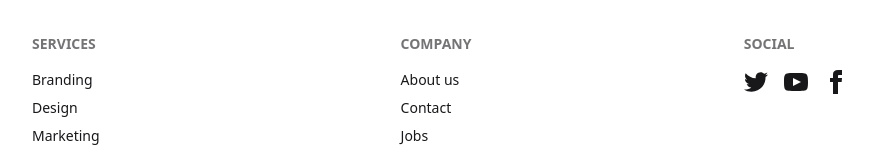
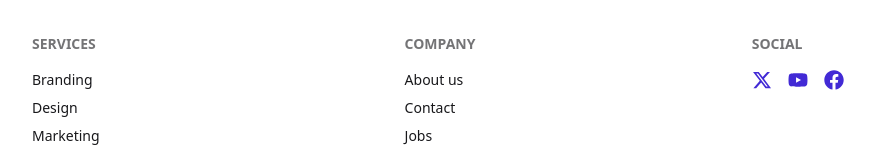
Before and after one commit to robiul1hossen/loan-link-client, a React (Vite) app: page /all-loans in a window 1280 px wide. Shown: the part 970-1126 px from the top of the page, without its empty margins (72-947 px from the left). Built offline with nearby package versions, Linux system fonts and the light colour scheme; no server answers.

Commit message:
add aos animation

```diff
--- a/src/components/Banner.jsx
+++ b/src/components/Banner.jsx
@@ -56,9 +56,7 @@ const Banner = () => {
                   <Link to="/loan-form" className="btn btn-primary btn-lg">
                     Apply for Loan
                   </Link>
-                  <Link
-                    to="/loans"
-                    className="btn btn-outline btn-primary btn-lg">
+                  <Link to="/" className="btn btn-outline btn-primary btn-lg">
                     Explore Loans
                   </Link>
                 </div>
@@ -92,9 +90,7 @@ const Banner = () => {
                   <Link to="/loan-form" className="btn btn-secondary btn-lg">
                     Apply for Loan
                   </Link>
-                  <Link
-                    to="/loans"
-                    className="btn btn-outline btn-white btn-lg">
+                  <Link to="/" className="btn btn-outline btn-white btn-lg">
                     Explore Loans
                   </Link>
                 </div>
@@ -131,9 +127,7 @@ const Banner = () => {
                   <Link to="/loan-form" className="btn btn-success btn-lg">
                     Apply for Loan
                   </Link>
-                  <Link
-                    to="/loans"
-                    className="btn btn-outline btn-success btn-lg">
+                  <Link to="/" className="btn btn-outline btn-success btn-lg">
                     Explore Loans
                   </Link>
                 </div>
--- a/src/components/Footer.jsx
+++ b/src/components/Footer.jsx
@@ -1,4 +1,6 @@
 import React from "react";
+import { FaFacebook, FaYoutube } from "react-icons/fa";
+import { FaXTwitter } from "react-icons/fa6";
 
 const Footer = () => {
   return (
@@ -22,34 +24,13 @@ const Footer = () => {
           <h6 className="footer-title">Social</h6>
           <div className="grid grid-flow-col gap-4">
             <a>
-              <svg
-                xmlns="http://www.w3.org/2000/svg"
-                width="24"
-                height="24"
-                viewBox="0 0 24 24"
-                className="fill-current">
-                <path d="M24 4.557c-.883.392-1.832.656-2.828.775 1.017-.609 1.798-1.574 2.165-2.724-.951.564-2.005.974-3.127 1.195-.897-.957-2.178-1.555-3.594-1.555-3.179 0-5.515 2.966-4.797 6.045-4.091-.205-7.719-2.165-10.148-5.144-1.29 2.213-.669 5.108 1.523 6.574-.806-.026-1.566-.247-2.229-.616-.054 2.281 1.581 4.415 3.949 4.89-.693.188-1.452.232-2.224.084.626 1.956 2.444 3.379 4.6 3.419-2.07 1.623-4.678 2.348-7.29 2.04 2.179 1.397 4.768 2.212 7.548 2.212 9.142 0 14.307-7.721 13.995-14.646.962-.695 1.797-1.562 2.457-2.549z"></path>
-              </svg>
+              <FaXTwitter className="text-primary cursor-pointer" size={20} />
             </a>
             <a>
-              <svg
-                xmlns="http://www.w3.org/2000/svg"
-                width="24"
-                height="24"
-                viewBox="0 0 24 24"
-                className="fill-current">
-                <path d="M19.615 3.184c-3.604-.246-11.631-.245-15.23 0-3.897.266-4.356 2.62-4.385 8.816.029 6.185.484 8.549 4.385 8.816 3.6.245 11.626.246 15.23 0 3.897-.266 4.356-2.62 4.385-8.816-.029-6.185-.484-8.549-4.385-8.816zm-10.615 12.816v-8l8 3.993-8 4.007z"></path>
-              </svg>
+              <FaYoutube className="text-primary cursor-pointer" size={20} />
             </a>
             <a>
-              <svg
-                xmlns="http://www.w3.org/2000/svg"
-                width="24"
-                height="24"
-                viewBox="0 0 24 24"
-                className="fill-current">
-                <path d="M9 8h-3v4h3v12h5v-12h3.642l.358-4h-4v-1.667c0-.955.192-1.333 1.115-1.333h2.885v-5h-3.808c-3.596 0-5.192 1.583-5.192 4.615v3.385z"></path>
-              </svg>
+              <FaFacebook className="text-primary cursor-pointer" size={20} />
             </a>
           </div>
         </nav>
--- a/src/components/LoanCard.jsx
+++ b/src/components/LoanCard.jsx
@@ -3,15 +3,16 @@ import { FaArrowRight } from "react-icons/fa";
 import { Link } from "react-router";
 
 const LoanCard = ({ loan }) => {
-  const { _id, title, description, maxLimit, loanImage, interestRate } = loan;
+  const { _id, title, description, maxLimit, image, interestRate } = loan;
+  console.log(image);
   return (
-    <div className="">
+    <div className="rounded-2xl hover:bg-slate-50 hover:text-black duration-500 transition-all ease-in-out">
       <div className="card card-sm shadow-sm">
         <div className="card-body">
           <h2 className="card-title font-bold">{title}</h2>
           <img
             className="w-full h-[150px] object-cover hover:scale-105 transition duration-300 overflow-hidden cursor-pointer rounded-lg"
-            src={loanImage}
+            src={image}
             alt=""
           />
           <p>{description.slice(0, 60)}...</p>
--- a/src/components/Navbar.jsx
+++ b/src/components/Navbar.jsx
@@ -18,7 +18,7 @@ const Navbar = () => {
       });
   };
   const links = (
-    <div className=" flex justify-center items-center">
+    <div className=" flex flex-col md:flex-row md:justify-center md:items-center">
       <NavLink to="/">
         <li className="font-semibold mx-3">Home</li>
       </NavLink>
--- a/src/components/Title.jsx
+++ b/src/components/Title.jsx
@@ -4,7 +4,7 @@ const Title = ({ text1, text2, text3 }) => {
   return (
     <div>
       <div className="text-center">
-        <h2 className="text-4xl font-bold -mb-1 ">
+        <h2 className="text-2xl md:text-4xl font-bold -mb-1 ">
           <span className="text-primary">{text1}</span> <span>{text2}</span>
         </h2>
 
@@ -59,7 +59,7 @@ const Title = ({ text1, text2, text3 }) => {
     stroke-linecap: round; /* makes the end rounded */
   }
 `}</style>
-        <p className="w-1/2 mx-auto mt-1">{text3}</p>
+        <p className="w-full md:w-1/2 px-4 md:px-0 mx-auto mt-1">{text3}</p>
       </div>
     </div>
   );
--- a/src/layouts/DashboardLayout.jsx
+++ b/src/layouts/DashboardLayout.jsx
@@ -12,12 +12,20 @@ import { NavLink, Outlet } from "react-router";
 import Footer from "../components/Footer";
 import useRole from "../hooks/useRole";
 import Loader from "../components/Loader";
-import { use } from "react";
+import { use, useEffect } from "react";
 import { AuthContext } from "../context/AuthContext";
+import AOS from "aos";
+import "aos/dist/aos.css";
 
 const DashboardLayout = () => {
   const { role, roleLoading } = useRole();
   const { loading } = use(AuthContext);
+  useEffect(() => {
+    AOS.init({
+      duration: 1000,
+      once: false,
+    });
+  }, []);
   if (loading || roleLoading) {
     return <Loader />;
   }
--- a/src/pages/AllLoans.jsx
+++ b/src/pages/AllLoans.jsx
@@ -40,7 +40,7 @@ const AllLoans = () => {
         }
       />
       <div className=" gap-5 ">
-        <div className="md:text-right mb-4">
+        <div className="md:text-right mb-4 ps-4 md:ps-0">
           <input
             type="text"
             onChange={(e) => setSearch(e.target.value)}
@@ -48,9 +48,7 @@ const AllLoans = () => {
             className="input outline-none "
           />
         </div>
-        <div
-          data-aos="fade-up"
-          className="grid grid-cols-1 sm:grid-cols-2 md:grid-cols-3 lg:grid-cols-4 gap-6">
+        <div className="grid grid-cols-1 sm:grid-cols-2 md:grid-cols-3 lg:grid-cols-4 gap-6">
           {loansData?.map((loan) => (
             <LoanCard key={loan._id} loan={loan} />
           ))}
--- a/src/pages/Dashboard/MyProfile.jsx
+++ b/src/pages/Dashboard/MyProfile.jsx
@@ -50,10 +50,8 @@ const MyProfile = () => {
           backgroundImage:
             "url('https://i.ibb.co.com/pvkXhKnQ/snowy-mountains-sunset.jpg')",
         }}>
-        {/* Blur shadow card */}
         <div className="backdrop-blur-xl bg-white/20 shadow-2xl rounded-3xl overflow-hidden flex flex-col md:flex-row max-w-4xl w-full">
-          {/* Left: Profile Image */}
-          <div className="md:w-1/2 w-full">
+          <div data-aos="fade-right" className="md:w-1/2 w-full">
             <img
               src={user.photoURL}
               alt="Profile"
@@ -61,8 +59,7 @@ const MyProfile = () => {
             />
           </div>
 
-          {/* Right: Info Section */}
-          <div className="md:w-1/2 w-full p-8 text-white">
+          <div data-aos="fade-left" className="md:w-1/2 w-full p-8 text-white">
             <h2 className="text-3xl font-bold mb-2 tracking-wide">
               {user.displayName}
             </h2>
```
